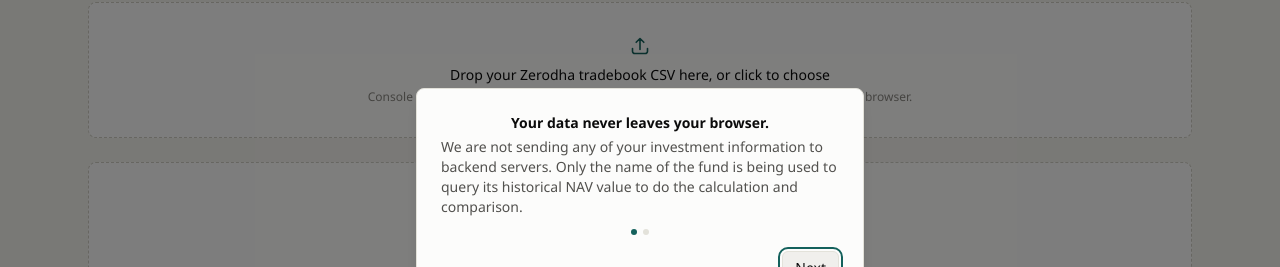
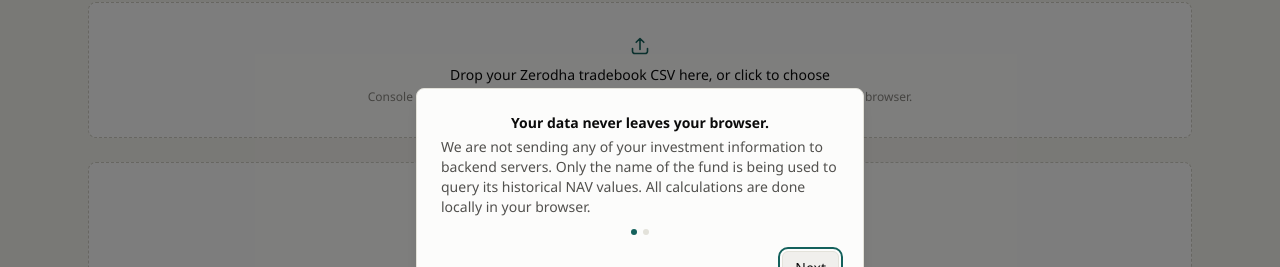
Before and after one commit to sebin-vincent/asset_analyser, a React (Vite) app: page / in a window 1280 px wide. Shown: the part 201-468 px from the top of the page. Built offline with nearby package versions, Linux system fonts and the light colour scheme.

Commit message:
Adjust onboarding instructions

```diff
--- a/src/components/OnboardingPopup.tsx
+++ b/src/components/OnboardingPopup.tsx
@@ -7,7 +7,7 @@ const MESSAGES: { lead: string; detail: string }[] = [
   {
     lead: 'Your data never leaves your browser.',
     detail:
-      'We are not sending any of your investment information to backend servers. Only the name of the fund is being used to query its historical NAV value to do the calculation and comparison.',
+      'We are not sending any of your investment information to backend servers. Only the name of the fund is being used to query its historical NAV values. All calculations are done locally in your browser.',
   },
   {
     lead: 'We use free MFAPI.',
```
